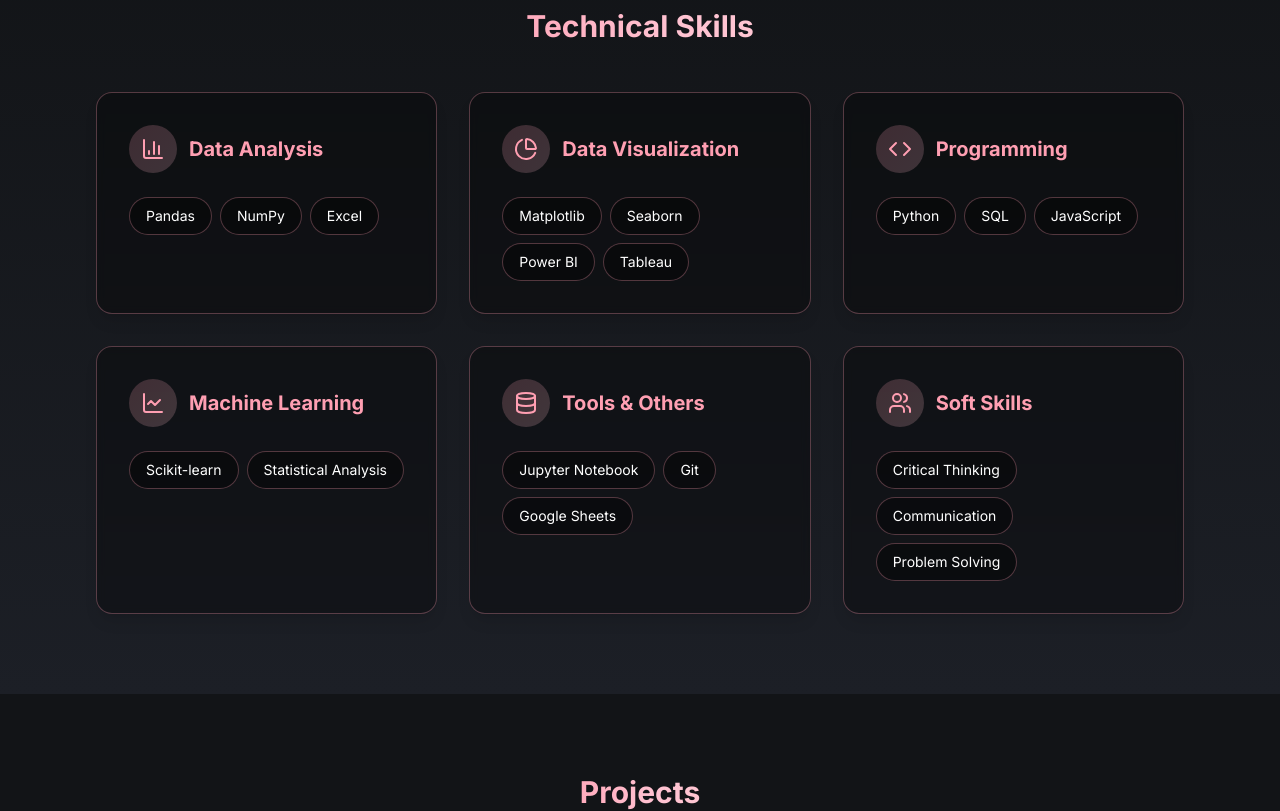
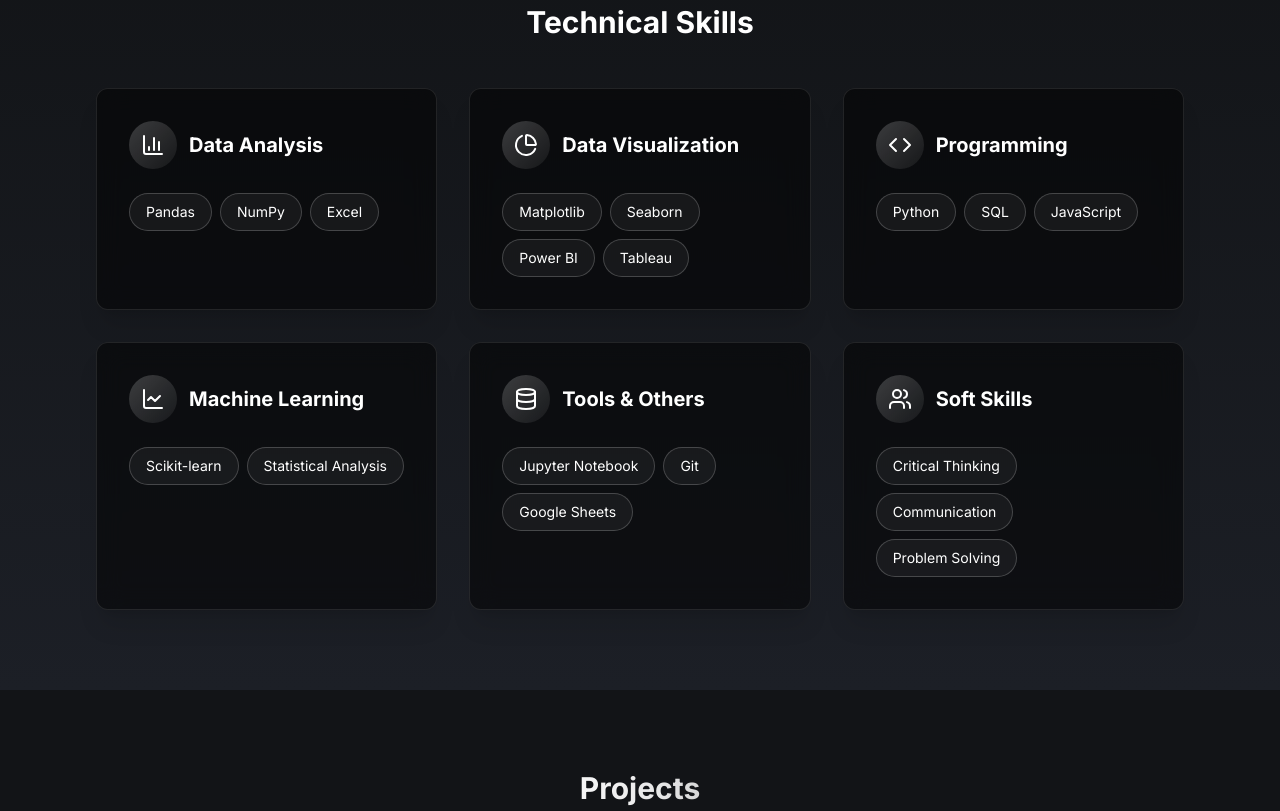
Before and after one commit to hemalii3/portfolio-website-hemali, a React (Vite) app: page / in a window 1280 px wide. Shown: the part 1720-2531 px from the top of the page. Built offline with nearby package versions, Linux system fonts and the light colour scheme.

Commit message:
Refactor: Improve UI and color scheme
This commit refactors the UI and color scheme to improve the overall look and feel of the website.

```diff
--- a/index.html
+++ b/index.html
@@ -6,7 +6,7 @@
     <meta name="viewport" content="width=device-width, initial-scale=1.0" />
     <title>Hemali Suthar | Data Analyst & Computer Science Professional</title>
     <meta name="description" content="Hemali Suthar - Experienced Data Analyst with expertise in Python, SQL, and data visualization tools. View portfolio of data analysis projects and skills." />
-    <meta name="keywords" content="data analyst, data analysis, portfolio, Hemali Suthar, Python, SQL, Power BI, Tableau, data visualization, analytics" />
+    <meta name="keywords" content="data analyst, data analysis, portfolio, Hemali Suthar, Python, SQL, Power BI, Tableau, data visualization, analytics, Vienna, Austria" />
     <meta name="author" content="Hemali Suthar" />
     <meta name="robots" content="index, follow" />
 
@@ -32,6 +32,36 @@
     <!-- Google Font -->
     <link rel="preconnect" href="https://fonts.googleapis.com">
     <link rel="preconnect" href="https://fonts.gstatic.com" crossorigin>
+    <link href="https://fonts.googleapis.com/css2?family=Inter:wght@300;400;500;600;700&family=Fira+Code:wght@400;500&display=swap" rel="stylesheet">
+
+    <!-- Structured Data / JSON-LD -->
+    <script type="application/ld+json">
+      {
+        "@context": "https://schema.org",
+        "@type": "Person",
+        "name": "Hemali Suthar",
+        "url": "https://hemalisuthar.com",
+        "jobTitle": "Data Analyst",
+        "worksFor": {
+          "@type": "Organization",
+          "name": "Self-employed"
+        },
+        "address": {
+          "@type": "PostalAddress",
+          "addressLocality": "Vienna",
+          "addressCountry": "Austria"
+        },
+        "email": "hemalisuthar.work@gmail.com",
+        "telephone": "+43 6677897979",
+        "sameAs": [
+          "https://github.com/",
+          "https://www.linkedin.com/",
+          "https://medium.com/",
+          "https://twitter.com/",
+          "https://instagram.com/"
+        ]
+      }
+    </script>
   </head>
 
   <body>
--- a/src/components/Skills.tsx
+++ b/src/components/Skills.tsx
@@ -6,32 +6,32 @@ const Skills = () => {
   const skillCategories = [
     {
       title: "Data Analysis",
-      icon: <BarChart3 size={24} className="text-data-primary" />,
+      icon: <BarChart3 size={24} className="text-white" />,
       skills: ["Pandas", "NumPy", "Excel"]
     },
     {
       title: "Data Visualization",
-      icon: <PieChart size={24} className="text-data-primary" />,
+      icon: <PieChart size={24} className="text-white" />,
       skills: ["Matplotlib", "Seaborn", "Power BI", "Tableau"]
     },
     {
       title: "Programming",
-      icon: <Code size={24} className="text-data-primary" />,
+      icon: <Code size={24} className="text-white" />,
       skills: ["Python", "SQL", "JavaScript"]
     },
     {
       title: "Machine Learning",
-      icon: <LineChart size={24} className="text-data-primary" />,
+      icon: <LineChart size={24} className="text-white" />,
       skills: ["Scikit-learn", "Statistical Analysis"]
     },
     {
       title: "Tools & Others",
-      icon: <Database size={24} className="text-data-primary" />,
+      icon: <Database size={24} className="text-white" />,
       skills: ["Jupyter Notebook", "Git", "Google Sheets"]
     },
     {
       title: "Soft Skills",
-      icon: <Users size={24} className="text-data-primary" />,
+      icon: <Users size={24} className="text-white" />,
       skills: ["Critical Thinking", "Communication", "Problem Solving"]
     }
   ];
@@ -40,26 +40,26 @@ const Skills = () => {
     <section id="skills" className="py-20 bg-gradient-to-b from-data-darkBg to-data-darkCard">
       <div className="max-w-6xl mx-auto px-4 sm:px-6 lg:px-8">
         <h2 className="text-3xl font-bold mb-12 text-center">
-          <span className="text-gradient">Technical Skills</span>
+          <span className="text-white">Technical Skills</span>
         </h2>
 
         <div className="grid grid-cols-1 md:grid-cols-2 lg:grid-cols-3 gap-8">
           {skillCategories.map((category, index) => (
             <div
               key={index}
-              className="pink-glass rounded-2xl p-8 shadow-lg animate-fade-in card-hover"
+              className="bg-black/50 backdrop-blur-md border border-white/10 rounded-xl p-8 shadow-xl hover:shadow-white/5 transition-all duration-300 animate-fade-in"
               style={{animationDelay: `${0.1 * index}s`}}
             >
               <div className="flex items-center mb-6">
-                <div className="mr-3 bg-gradient-to-br from-data-primary/20 to-data-highlight/20 p-3 rounded-full">{category.icon}</div>
-                <h3 className="text-xl font-bold text-data-primary">{category.title}</h3>
+                <div className="mr-3 bg-gradient-to-br from-white/20 to-white/5 p-3 rounded-full">{category.icon}</div>
+                <h3 className="text-xl font-bold text-white">{category.title}</h3>
               </div>
 
               <div className="flex flex-wrap gap-2">
                 {category.skills.map((skill, skillIndex) => (
                   <span
                     key={skillIndex}
-                    className="px-4 py-2 bg-black/40 rounded-full text-sm border border-data-primary/30 hover:border-data-primary/70 transition-colors"
+                    className="px-4 py-2 bg-white/5 rounded-full text-sm border border-white/20 hover:border-white/40 transition-colors"
                   >
                     {skill}
                   </span>
--- a/src/index.css
+++ b/src/index.css
@@ -16,24 +16,24 @@
     --popover: 240 10% 3.9%;
     --popover-foreground: 0 0% 98%;
 
-    --primary: 340 100% 80%;
-    --primary-foreground: 0 0% 98%;
+    --primary: 0 0% 100%;
+    --primary-foreground: 240 5.9% 10%;
 
-    --secondary: 340 100% 88%;
+    --secondary: 240 3.7% 15.9%;
     --secondary-foreground: 0 0% 98%;
 
     --muted: 240 3.7% 15.9%;
-    --muted-foreground: 340 5% 85%;
+    --muted-foreground: 240 5% 64.9%;
 
-    --accent: 340 90% 85%;
+    --accent: 240 3.7% 15.9%;
     --accent-foreground: 0 0% 98%;
 
     --destructive: 0 62.8% 30.6%;
     --destructive-foreground: 0 0% 98%;
 
-    --border: 340 40% 70%;
+    --border: 240 3.7% 15.9%;
     --input: 240 3.7% 15.9%;
-    --ring: 340 90% 80%;
+    --ring: 240 4.9% 83.9%;
 
     --radius: 0.5rem;
   }
@@ -56,15 +56,15 @@
 
 @layer components {
   .text-gradient {
-    @apply bg-gradient-to-r from-data-primary via-data-highlight to-data-secondary text-transparent bg-clip-text bg-size-200 animate-gradient-shift;
+    @apply bg-gradient-to-r from-white via-white/90 to-white/70 text-transparent bg-clip-text bg-size-200 animate-gradient-shift;
   }
 
   .card-hover {
-    @apply transition-all duration-300 hover:shadow-glow border-data-primary/20 hover:border-data-primary/60;
+    @apply transition-all duration-300 hover:shadow-xl border-white/20 hover:border-white/40;
   }
 
-  .pink-glass {
-    @apply backdrop-blur-sm bg-black/30 border border-data-primary/30 hover:border-data-primary/50 transition-all;
+  .glass-card {
+    @apply backdrop-blur-md bg-black/50 border border-white/10 hover:border-white/30 transition-all shadow-lg;
   }
 }
 
--- a/tailwind.config.ts
+++ b/tailwind.config.ts
@@ -64,14 +64,14 @@ export default {
 					ring: 'hsl(var(--sidebar-ring))'
 				},
                 data: {
-                    primary: '#FF9FB2', // Soft pink
-                    secondary: '#FFCCD5', // Light pink
+                    primary: '#FFFFFF', // White
+                    secondary: '#E0E0E0', // Light Gray
                     accent: '#FFFFFF', // White
-                    highlight: '#FFC2D1', // Medium pink
-                    darkBg: '#121417', // Keeping dark background
-                    darkCard: '#1c1f26', // Keeping dark card background
+                    highlight: '#F5F5F5', // Very Light Gray
+                    darkBg: '#121417', // Dark background
+                    darkCard: '#1c1f26', // Dark card background
                     darkText: '#FFFFFF', // White text
-                    darkAccent: '#313644' // Keeping dark accent
+                    darkAccent: '#313644' // Dark accent
                 }
 			},
 			borderRadius: {
@@ -138,7 +138,7 @@ export default {
                 'sans': ['Inter', 'sans-serif']
             },
             boxShadow: {
-                'glow': '0 0 10px rgba(255, 192, 203, 0.4)'
+                'glow': '0 0 20px rgba(255, 255, 255, 0.15)'
             },
             backgroundImage: {
                 'gradient-radial': 'radial-gradient(var(--tw-gradient-stops))',
```
